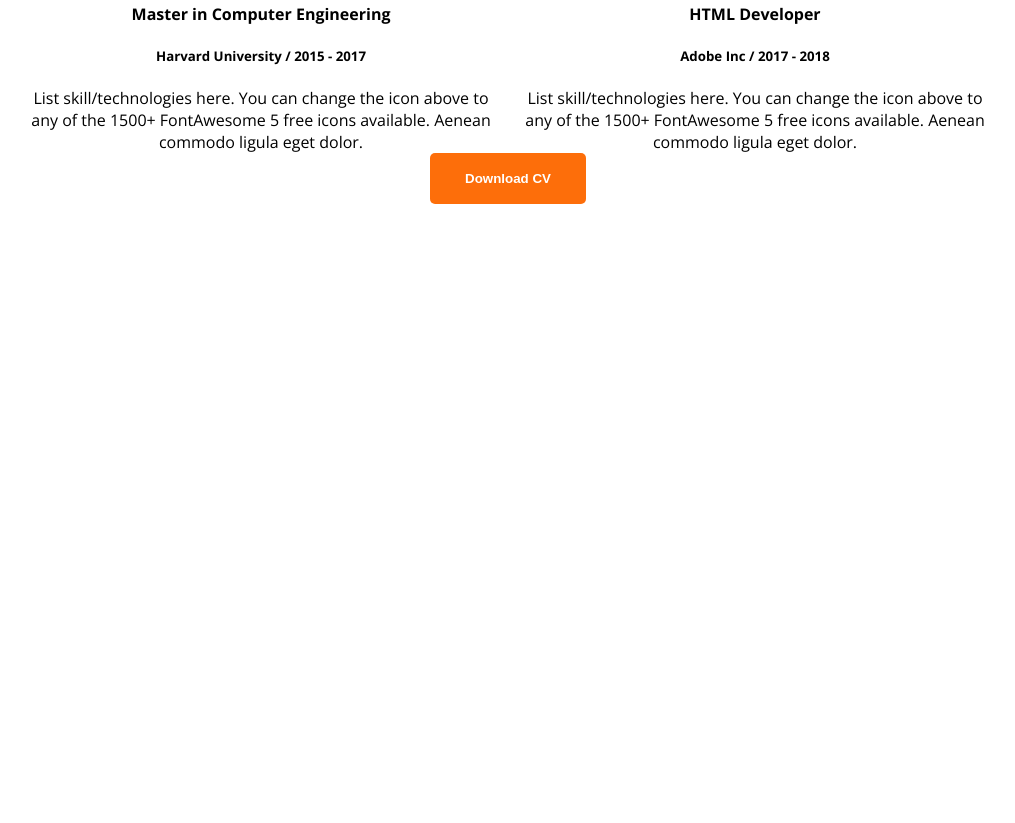
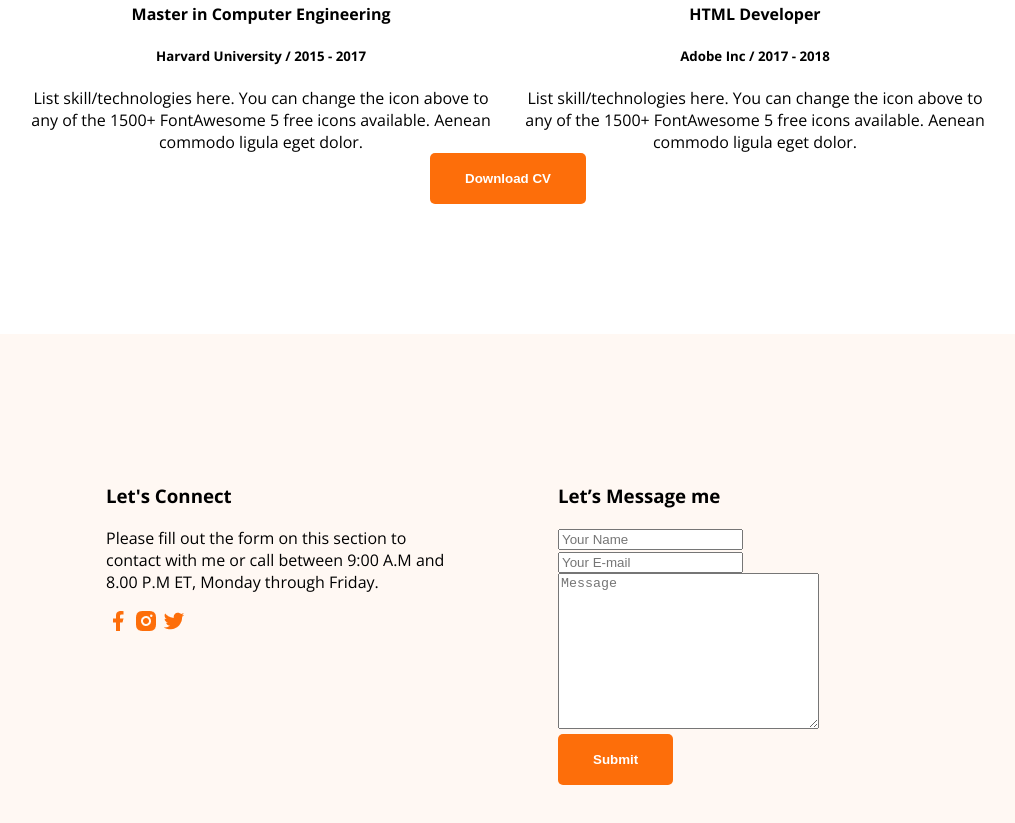
Before and after one commit to Raihan00016/web-dev-portfolio, a plain HTML site: page index.html in a window 1280 px wide. Shown: the part 3680-4503 px from the top of the page, without its empty margins (132-1147 px from the left). Before the commit the page ends 4022 px from the top, so only its background shows below. Drawn offline with nearby package versions, Linux system fonts and the light colour scheme.

Commit message:
added all the contents

```diff
--- a/index.html
+++ b/index.html
@@ -141,8 +141,23 @@
         </section>
     </main>
 
-    <footer>
-
+    <footer class="secondary-bg">
+        <div class="footer-column">
+            <h3 class="section-title">Let's Connect</h3>
+            <p>Please fill out the form on this section to contact with me or call between 9:00 A.M and 8.00 P.M ET, Monday through Friday.</p>
+            <div>
+                <a href=""><img src="images/icons/facebook.png" alt=""></a>
+                <a href=""><img src="images/icons/insta.png" alt=""></a>
+                <a href=""><img src="images/icons/twitter.png" alt=""></a>
+            </div>
+        </div>
+        <div class="footer-column">
+            <h3 class="section-title">Let’s Message me</h3>
+            <input type="text" name="" id="" placeholder="Your Name">
+            <input type="text" name="" id="" placeholder="Your E-mail">
+            <textarea name="" id="" cols="30" rows="10" placeholder="Message"></textarea>
+            <input class="btn-color" type="submit" value="Submit">
+        </div>
     </footer>
 </body>
 </html>
--- a/styles/styles.css
+++ b/styles/styles.css
@@ -155,3 +155,23 @@ nav li a{
 .experince-description, .experince-sub-title{
     color: #757575;
 }
+
+/* footer styles */
+footer{
+    padding: 130px 230px;
+    display: flex;
+    gap: 100px;
+}
+.footer-column{
+    width: 50%;
+}
+footer input[type="text"] footer input[type="email"] footer textarea{
+    height: 64px;
+    border-radius: 5px;
+    background-color: white;
+    display: block;
+    width: 100%;
+    padding: 10px 20px;
+    margin-bottom: 24px;
+    border: none;
+}
```
